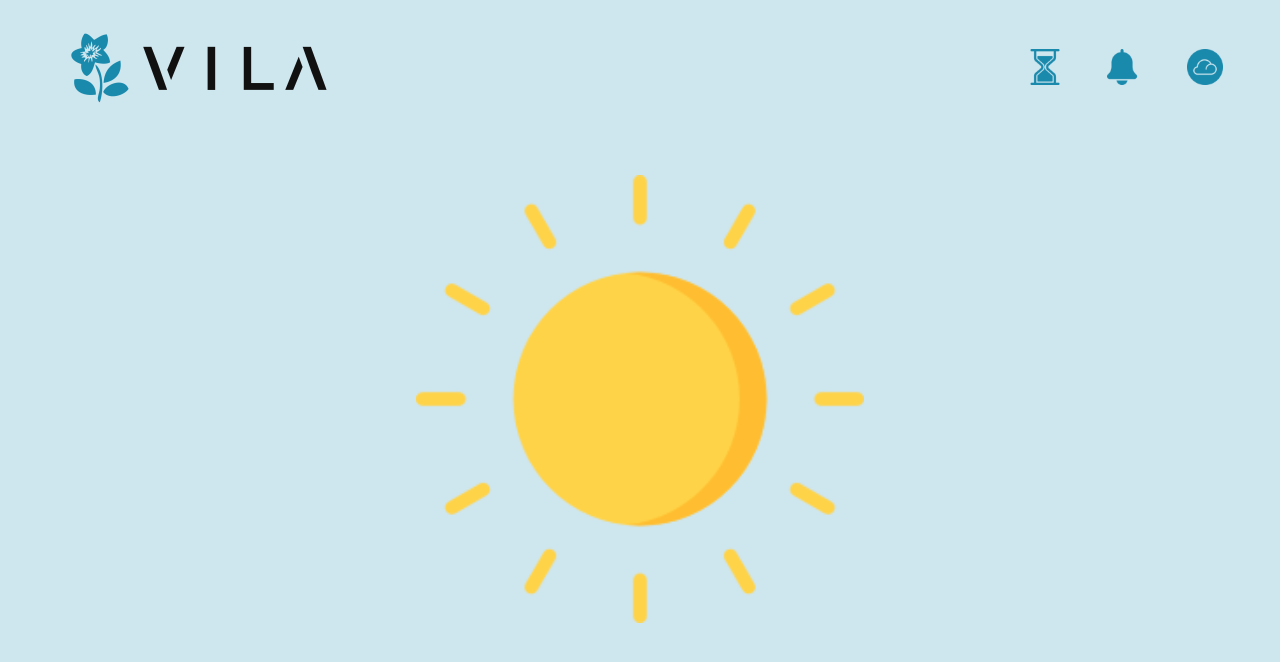
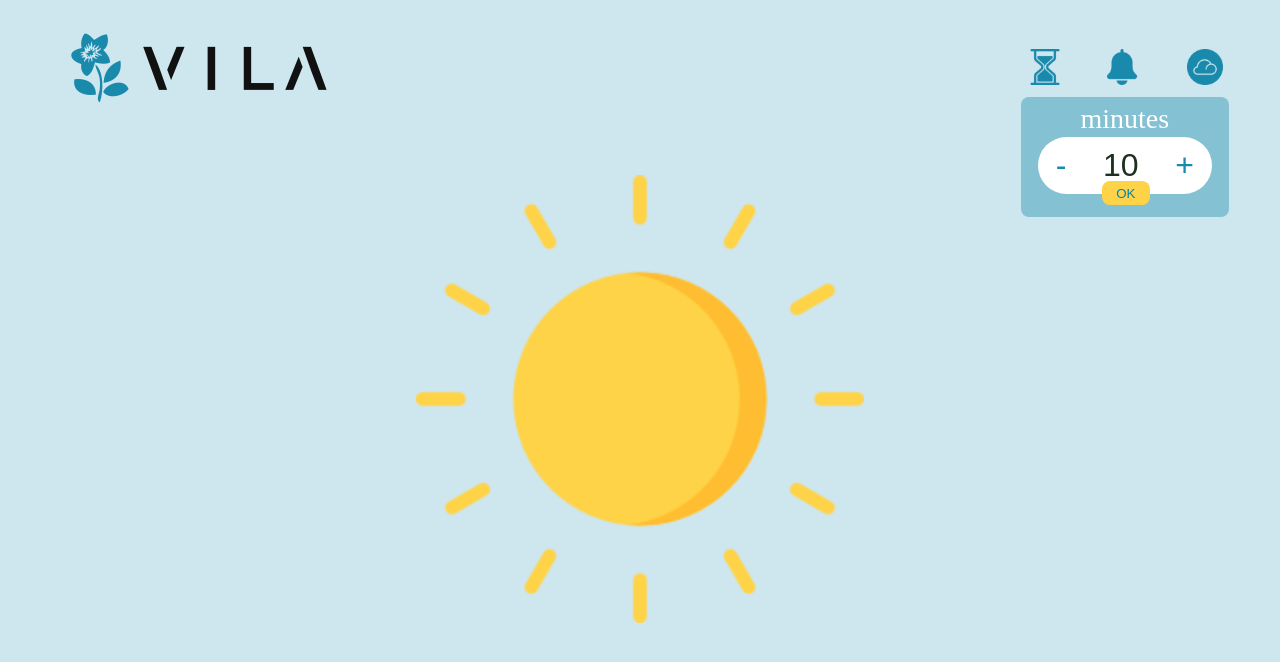
Before and after one commit to moeabdulnas/vila, a React (Create React App) app in the folder client/: page / in a window 1280 px wide. Both pictures are taken after a click on the button 1060 px from the left and 68 px from the top of the page. Shown: the top 662 px of the page. Built offline with nearby package versions, Linux system fonts and the light colour scheme.

Commit message:
Button click to show minutueDialog works properly now. TODO: styling for dialog need to be fixed for smaller screens. And implement changing of the values on button-click for the minute options

```diff
--- a/client/src/App.jsx
+++ b/client/src/App.jsx
@@ -7,42 +7,18 @@ import { useEffect, useState, useRef } from "react";
 
 function App() {
   const [minutes, setMinutes] = useState(10);
-  // const [dialogRef, setDialogRef] = useRef([null]);
-
-
 
   return (
     <div className="App">
-      {/* <header className="App-header"> */}
       <div className='Navbar'>
         <div className='LogoDiv'>
         { <img src={icon} className="App-logo" alt="logo" />}
         </div>
         <div className='OptionsDiv'>
-          <Options
-          // showProp={setDialogRef}
-
-          />
-          {/* <dialog className='TimeOption'
-          // ref={dialogRef}
-          >
-            <p className='MinutesParagraph'>minutes</p>
-            <div className='MinuteStepper'>
-              <button className='Minus Step'>-</button>
-              <input
-                type='number' className='Minutes'
-                value='10' min='1' max='120' step='5' readOnly
-                />
-              <button className='Plus Step'>+</button>
-            </div>
-            <form method="dialog">
-              <button className='Ok'>OK</button>
-            </form>
-          </dialog> */}
+          <Options mins={setMinutes}/>
 
         </div>
       </div>
-      {/* </header> */}
       <div className="Sun">
         <div>
           {<img src={sun} className="Sun-logo" alt="sun" />}
--- a/client/src/components/Options.jsx
+++ b/client/src/components/Options.jsx
@@ -3,29 +3,28 @@ import bell from "../assets/images/bell.png";
 import cloud from "../assets/images/cloud.png";
 import sand from "../assets/images/sand.png";
 import "./Options.css";
-// import MinutesDialog from "./dialogs/MinutesDialog.jsx";
+import MinutesDialog from "./dialogs/MinutesDialog.jsx";
 
 const Options = (props) => {
     const [showDialog, setShowDialog] = useState(false);
 
-    useEffect(() => {
-        if (showDialog) {
-            const dialog = document.querySelector('.Sand-button');
-            dialog.showModal();
-        }
-    }, [showDialog]);
+    // useEffect(() => {
+    //     if (showDialog) {
+    //         const dialog = document.querySelector('.Sand-button');
+    //         dialog.showModal();
+    //     }
+    // }, [showDialog]);
 
     return (
         <main className="Container">
             <div className="Options">
                 {/* TODO: Set hover effect*/}
                 <button className="Sand-button"
-                // onClick={
-                //     () => {
-                //         setShowDialog(true);
-                //     }
-                // }
-
+                onClick={
+                    () => {
+                        setShowDialog(true);
+                    }
+                }
                 >
                     <img src={sand} className="Sand-logo option" alt="bell" />
                 </button>
@@ -36,23 +35,7 @@ const Options = (props) => {
                     <img src={cloud} className="Cloud-logo option" alt="bell" />
                 </button>
             </div>
-            {/* <dialog className='TimeOption'
-          // ref={dialogRef}
-          >
-            <p className='MinutesParagraph'>minutes</p>
-            <div className='MinuteStepper'>
-              <button className='Minus Step'>-</button>
-              <input
-                type='number' className='Minutes'
-                value={minutes} min='1' max='120' step='5' readOnly
-                />
-              <button className='Plus Step'>+</button>
-            </div>
-            <form method="dialog">
-              <button className='Ok'>OK</button>
-            </form>
-          </dialog> */}
-            {/* <MinutesDialog show={showDialog}/> */}
+            {showDialog ? <MinutesDialog show={setShowDialog} setMinutes={props.mins}/> : null}
         </main>
     )
 }
--- a/client/src/components/dialogs/MinutesDialog.jsx
+++ b/client/src/components/dialogs/MinutesDialog.jsx
@@ -1,14 +1,12 @@
 import './MinutesDialog.css'
 import { useEffect, useState, useRef } from "react";
+
 const MinutesDialog = (props) => {
     const [minutes, setMinutes] = useState(10);
-
-
-
     return (
-        <dialog className='TimeOption'
-          // ref={dialogRef}
-          >
+        props.show ? (
+            <div>
+                <dialog className='TimeOption' open>
                     <p className='MinutesParagraph'>minutes</p>
                     <div className='MinuteStepper'>
                         <button className='Minus Step'>-</button>
@@ -19,10 +17,16 @@ const MinutesDialog = (props) => {
                         <button className='Plus Step'>+</button>
                     </div>
                     <form method="dialog">
-              <button className='Ok'>OK</button>
+                        <button className='Ok' onClick={() => {
+                                props.show(false);
+                                props.setMinutes(minutes);
+                            }
+                            }>OK</button>
                     </form>
                 </dialog>
-    )
+            </div>
+        ) : null
+    );
 }
 
 export default MinutesDialog;
```
Lines whose indentation alone changed are shown as unchanged.
